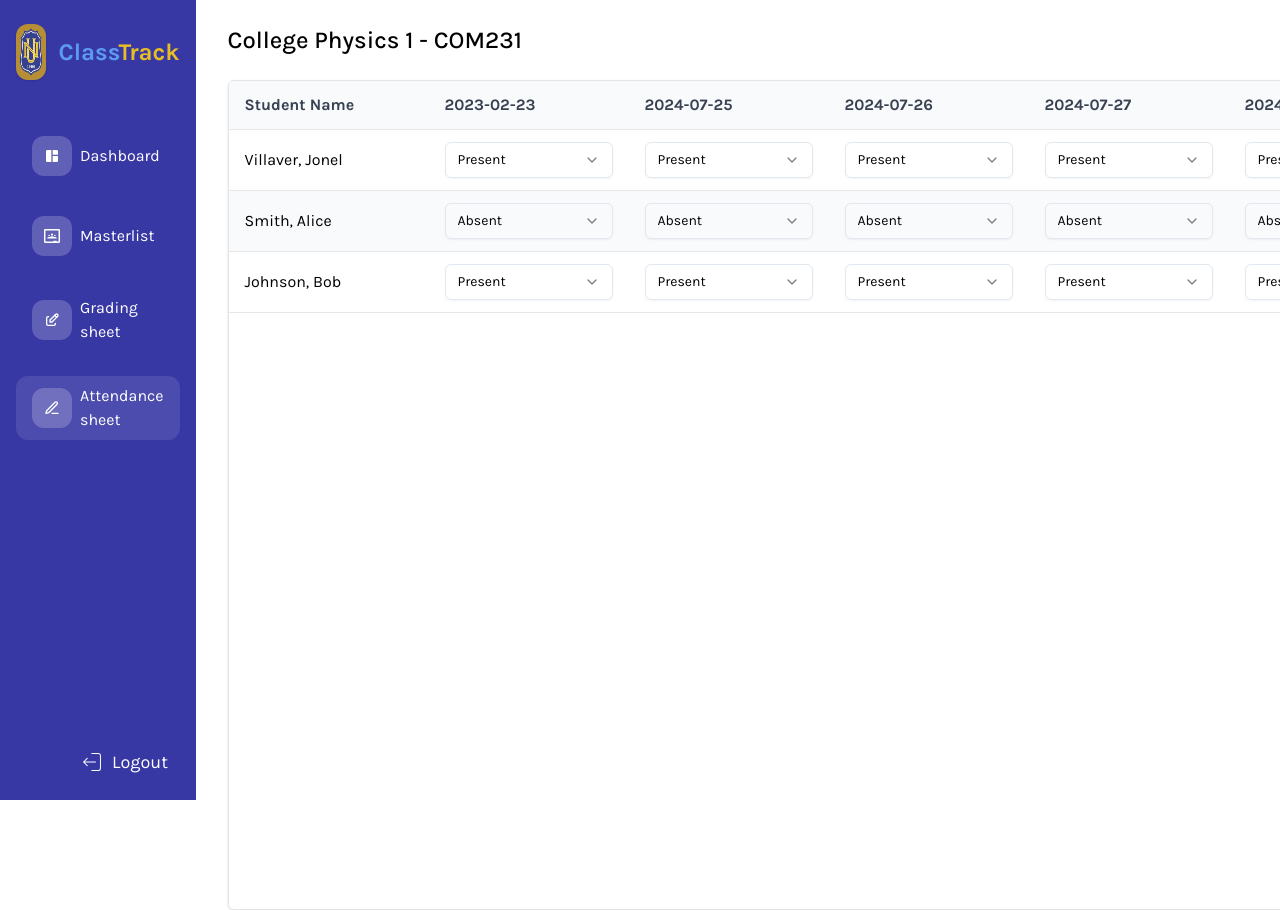
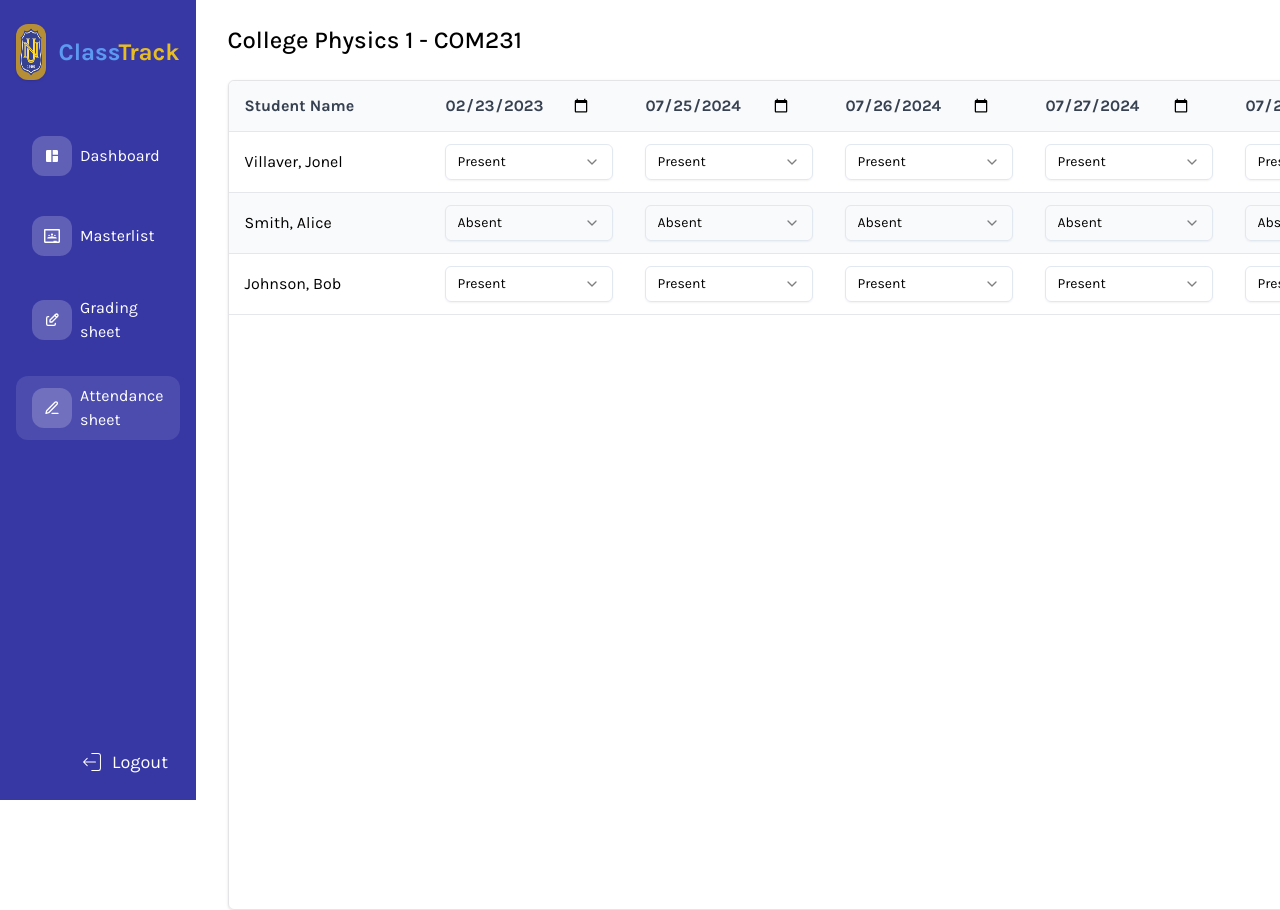
Before and after one commit to Nelman25/ClassTrack-Frontend, a React (Vite) app: page /attendance-sheet in a window 1280 px wide. Shown: the top 910 px of the page. Built offline with nearby package versions, Linux system fonts and the light colour scheme; a web font is replaced by a local one.

Commit message:
feat: change data

```diff
--- a/src/pages/AttendanceSheet.jsx
+++ b/src/pages/AttendanceSheet.jsx
@@ -9,6 +9,7 @@ export default function AttendanceSheet() {
   const records = useAttendanceStore((state) => state.records);
   const loading = useAttendanceStore((state) => state.loading);
   const error = useAttendanceStore((state) => state.error);
+  const changeDate = useAttendanceStore((state) => state.changeDate);
   const fetchDatesAndRecords = useAttendanceStore(
     (state) => state.fetchDatesAndRecords
   );
@@ -16,6 +17,8 @@ export default function AttendanceSheet() {
   useEffect(() => {
     fetchDatesAndRecords();
   }, [fetchDatesAndRecords]);
+
+  console.log(dates);
 
   return (
     <div className="w-full px-8">
@@ -52,7 +55,14 @@ export default function AttendanceSheet() {
                         className="min-w-[150px] text-md text-start text-gray-700 px-4 py-3"
                         key={date.date_id}
                       >
-                        {date.attendance_date}
+                        <input
+                          className="bg-inherit"
+                          type="date"
+                          value={date.attendance_date}
+                          onChange={(e) =>
+                            changeDate(date.date_id, e.target.value)
+                          }
+                        />
                       </th>
                     ))}
                     <th className="min-w-[150px]">
--- a/src/stores/attendances/attendanceStore.js
+++ b/src/stores/attendances/attendanceStore.js
@@ -26,6 +26,16 @@ export const useAttendanceStore = create((set) => ({
 
   addNewDate: () => {},
 
+  changeDate: (date_id, newDate) =>
+    set((state) => ({
+      dates: state.dates.map((date) => {
+        if (date.date_id === date_id) {
+          return { ...date, attendance_date: newDate };
+        }
+        return date;
+      }),
+    })),
+
   changeRecordStatus: (studentNumber, date_id, value) =>
     set((state) => ({
       records: state.records.map((student) => {
```
